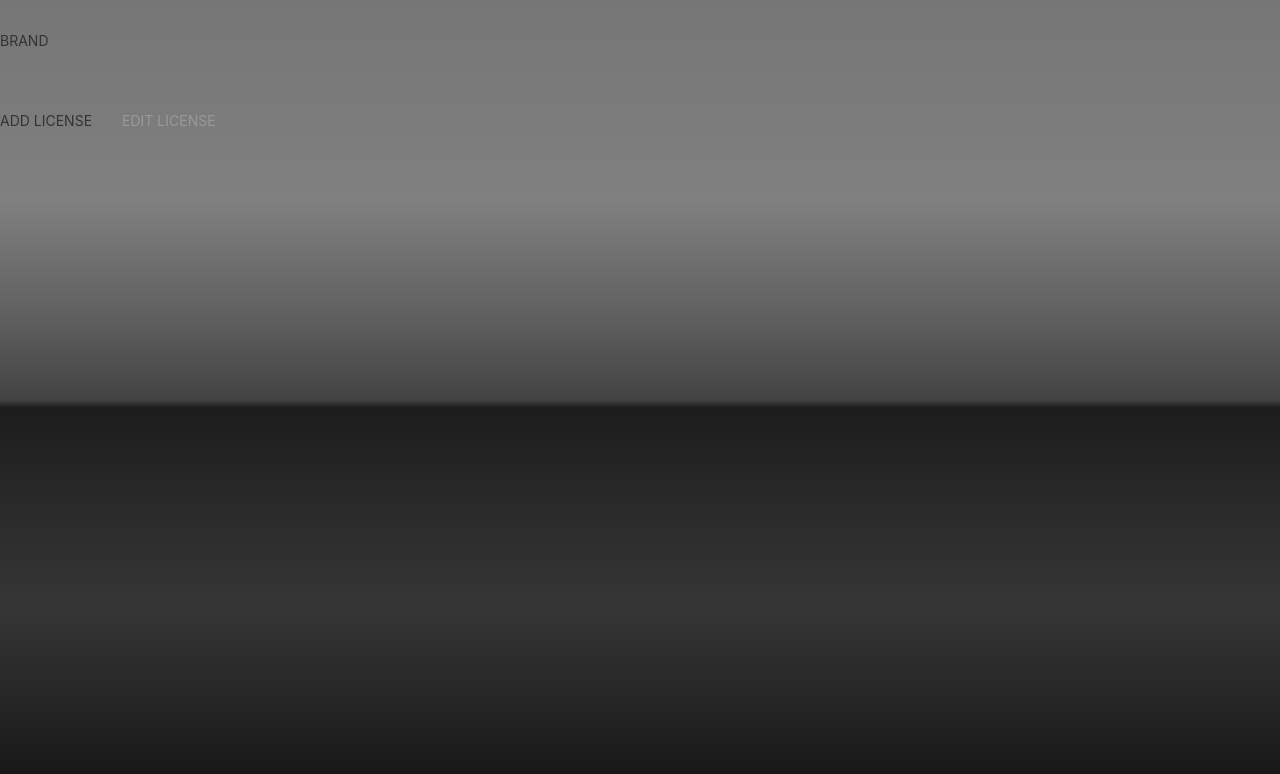
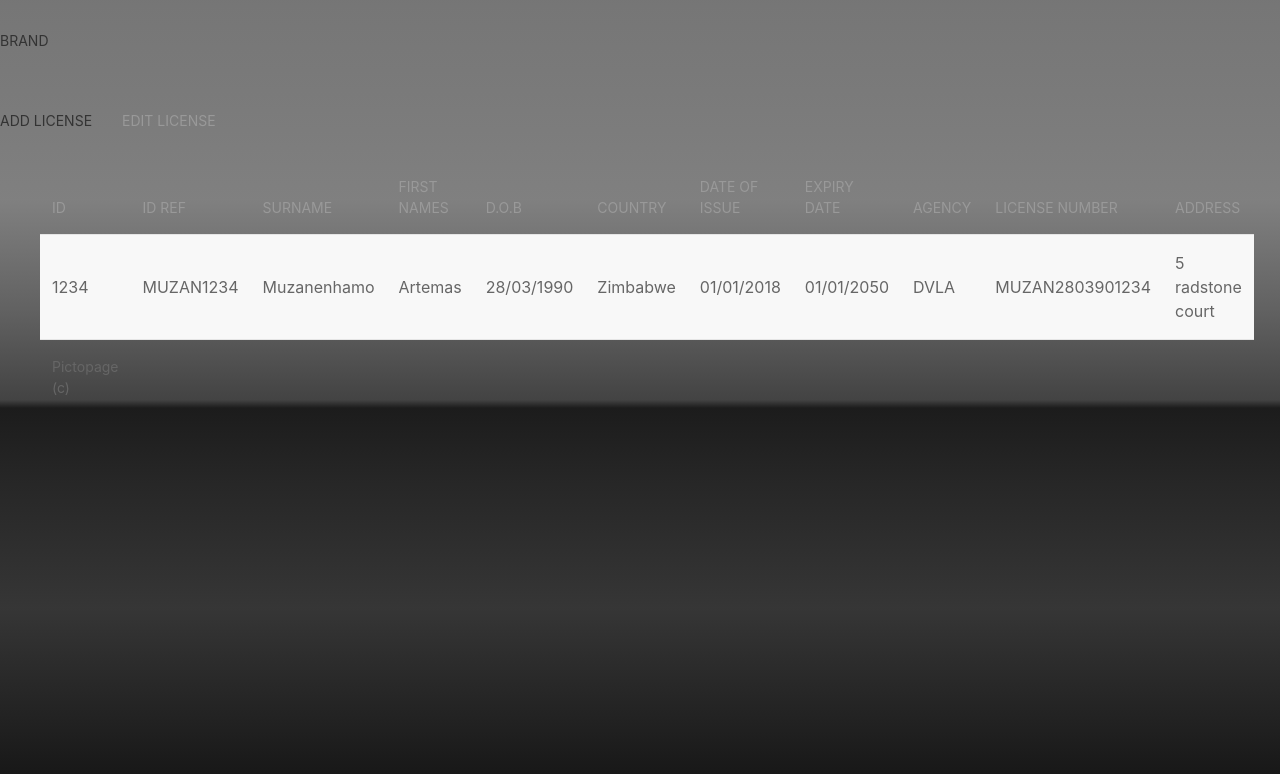
Before and after one commit to Artemas-Muzanenhamo/gov-poc-ui, an Angular app: page /#/licenses in a window 1280 px wide. Shown: the top 774 px of the page. Built offline with nearby package versions, Linux system fonts and the light colour scheme.

Commit message:
add LicensesComponent

```diff
--- a/src/app/app-routing.module.ts
+++ b/src/app/app-routing.module.ts
@@ -4,12 +4,14 @@ import {LicenseComponent} from './license/license.component';
 import {IdentityComponent} from './identity/identity.component';
 import {WelcomeComponent} from './welcome/welcome.component';
 import {AddLicenseComponent} from './license/add-license/add-license-component';
+import {LicensesComponent} from './license/licenses/licenses.component';
 
 const routes: Routes = [
   { path: '', component: WelcomeComponent},
   { path: 'licenses',
     component: LicenseComponent,
     children: [
+      { path: '', component: LicensesComponent},
       { path: 'add-license', component: AddLicenseComponent}
       ]
   },
--- a/src/app/app.module.ts
+++ b/src/app/app.module.ts
@@ -8,6 +8,7 @@ import {IdentityComponent} from './identity/identity.component';
 import { AppRoutingModule } from './/app-routing.module';
 import {WelcomeComponent} from './welcome/welcome.component';
 import {AddLicenseComponent} from './license/add-license/add-license-component';
+import {LicensesComponent} from './license/licenses/licenses.component';
 
 
 @NgModule({
@@ -16,7 +17,8 @@ import {AddLicenseComponent} from './license/add-license/add-license-component';
     LicenseComponent,
     IdentityComponent,
     WelcomeComponent,
-    AddLicenseComponent
+    AddLicenseComponent,
+    LicensesComponent
   ],
   imports: [
     BrowserModule,
--- a/src/app/license/license.component.ts
+++ b/src/app/license/license.component.ts
@@ -1,23 +1,7 @@
 import {Component} from '@angular/core';
-import {License} from './license';
 
 @Component({
   templateUrl: './license.component.html',
   styleUrls: ['./license.component.css']
 })
-export class LicenseComponent {
-  license: License = {
-    id: '1234',
-    identityRef: 'MUZAN1234',
-    surname: 'Muzanenhamo',
-    firstNames: 'Artemas',
-    dateOfBirth: '28/03/1990',
-    country: 'Zimbabwe',
-    dateOfIssue: '01/01/2018',
-    expiryDate: '01/01/2050',
-    agency: 'DVLA',
-    licenseNumber: 'MUZAN2803901234',
-    signatureImage: '01.PNG',
-    address: '5 radstone court'
-  };
-}
+export class LicenseComponent { }
--- /dev/null
+++ b/src/app/license/licenses/licenses.component.html
@@ -0,0 +1,39 @@
+<div class="uk-container uk-container-center">
+  <table class="uk-table uk-table-striped uk-table-condensed uk-table-middle">
+    <thead>
+    <tr>
+      <th>ID</th>
+      <th>ID REF</th>
+      <th>SURNAME</th>
+      <th>FIRST NAMES</th>
+      <th>D.O.B</th>
+      <th>COUNTRY</th>
+      <th>DATE OF ISSUE</th>
+      <th>EXPIRY DATE</th>
+      <th>AGENCY</th>
+      <th>LICENSE NUMBER</th>
+      <th>ADDRESS</th>
+    </tr>
+    </thead>
+    <tfoot>
+    <tr>
+      <td>Pictopage (c)</td>
+    </tr>
+    </tfoot>
+    <tbody>
+    <tr>
+      <td>{{license.id}}</td>
+      <td>{{license.identityRef}}</td>
+      <td>{{license.surname}}</td>
+      <td>{{license.firstNames}}</td>
+      <td>{{license.dateOfBirth}}</td>
+      <td>{{license.country}}</td>
+      <td>{{license.dateOfIssue}}</td>
+      <td>{{license.expiryDate}}</td>
+      <td>{{license.agency}}</td>
+      <td>{{license.licenseNumber}}</td>
+      <td>{{license.address}}</td>
+    </tr>
+    </tbody>
+  </table>
+</div>
--- /dev/null
+++ b/src/app/license/licenses/licenses.component.ts
@@ -0,0 +1,24 @@
+import {Component} from '@angular/core';
+import {License} from '../license';
+
+@Component({
+  selector: 'app-licenses',
+  templateUrl: './licenses.component.html',
+  styleUrls: ['./licenses.component.css']
+})
+export class LicensesComponent {
+  license: License = {
+    id: '1234',
+    identityRef: 'MUZAN1234',
+    surname: 'Muzanenhamo',
+    firstNames: 'Artemas',
+    dateOfBirth: '28/03/1990',
+    country: 'Zimbabwe',
+    dateOfIssue: '01/01/2018',
+    expiryDate: '01/01/2050',
+    agency: 'DVLA',
+    licenseNumber: 'MUZAN2803901234',
+    signatureImage: '01.PNG',
+    address: '5 radstone court'
+  };
+}
```
Also changed, not shown: src/app/license/licenses/licenses.component.css (added), 2 other files (tests, documents, lock files or other folders).
